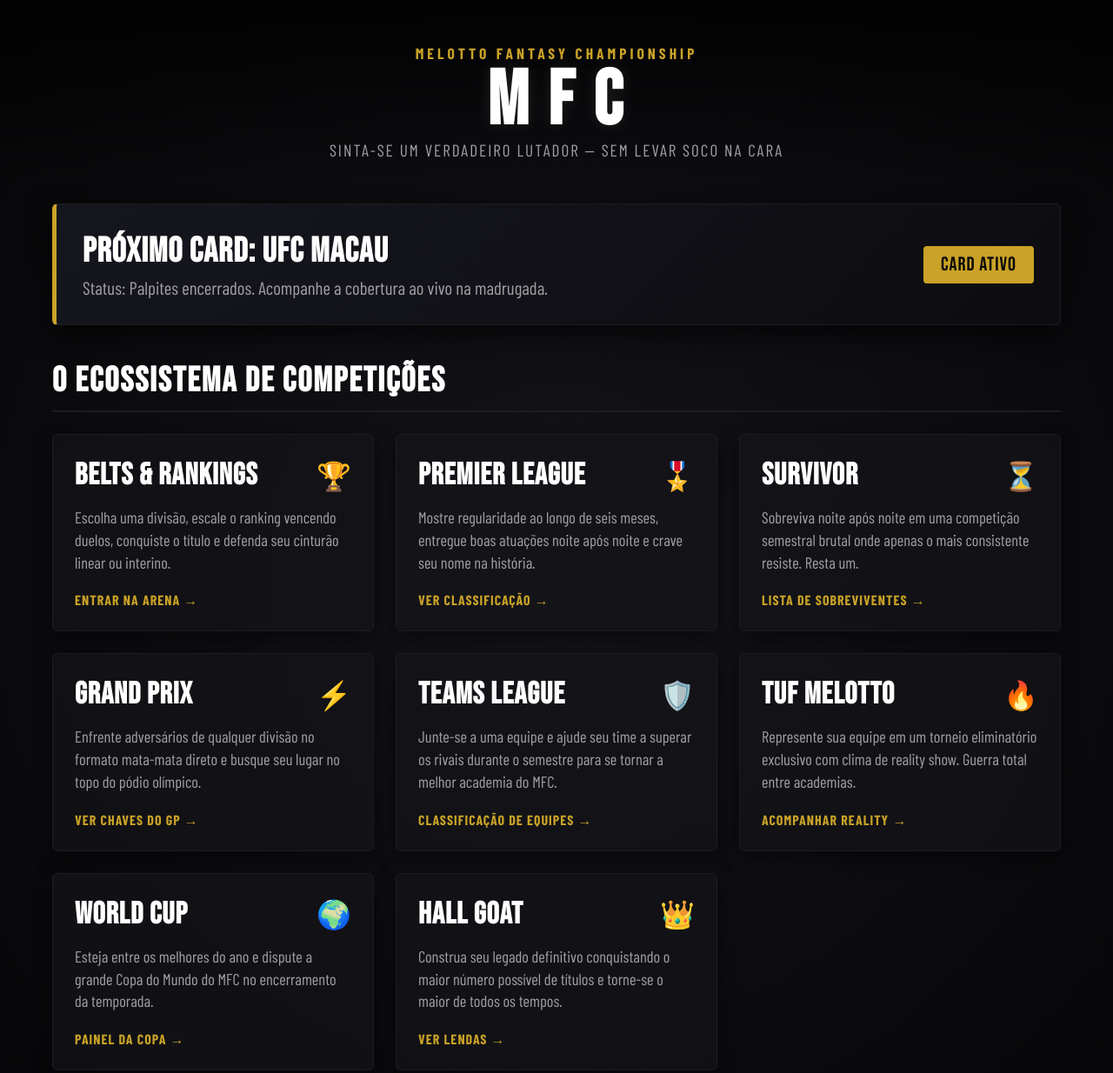
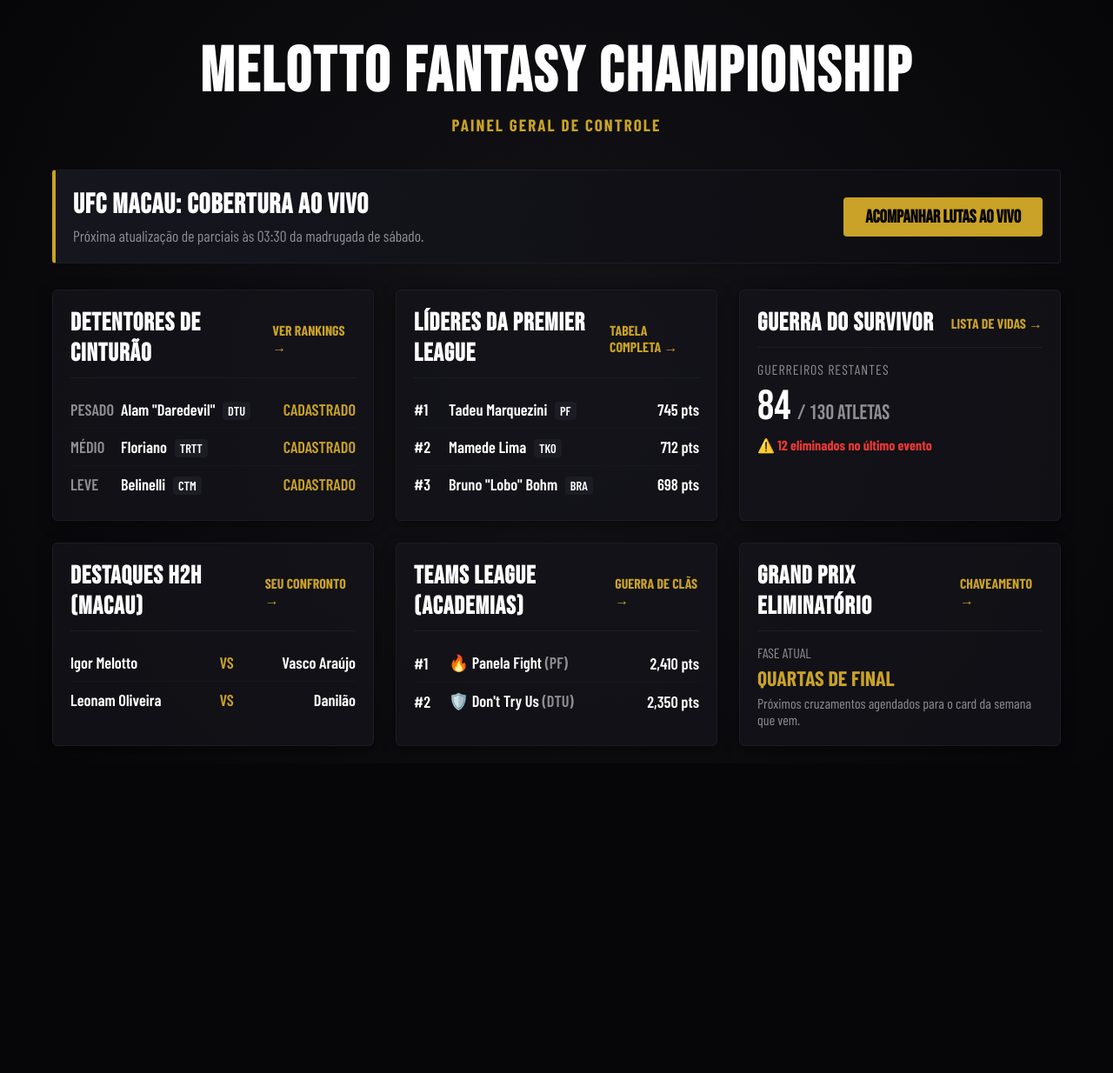
Before and after one commit to igormelotto94/igormelotto94.github.io, a plain HTML site: page index.html in a window 1280 px wide. Shown: the whole page at 87% size. After the commit the page ends 878 px from the top, so only its background shows below. Drawn offline with nearby package versions, Linux system fonts and the light colour scheme.

Commit message:
Add files via upload

```diff
--- a/index.html
+++ b/index.html
@@ -9,12 +9,13 @@
         :root {
             --bg-dark: #060608;
             --bg-gradient: radial-gradient(circle at center, #141419 0%, #060608 100%);
-            --card-bg: rgba(20, 20, 25, 0.7);
+            --card-bg: rgba(19, 19, 26, 0.75);
             --card-border: #1c1c24;
             --gold: #C9A227;
-            --gold-glow: rgba(201, 162, 39, 0.2);
+            --red: #E53935;
+            --green: #43A047;
             --white: #ffffff;
-            --gray-text: #a0a0a5;
+            --gray-text: #8e8e93;
         }
 
         body {
@@ -25,44 +26,30 @@
             margin: 0;
             padding: 0;
             box-sizing: border-box;
-            min-height: 100vh;
         }
 
-        /* CABEÇALHO PREMIUM */
         header {
             text-align: center;
-            padding: 50px 20px 30px 20px;
-            background: linear-gradient(to bottom, rgba(0,0,0,0.8) 0%, rgba(6,6,8,0) 100%);
-        }
-
-        .logo-sub {
-            font-size: 1.1rem;
-            color: var(--gold);
-            letter-spacing: 4px;
-            text-transform: uppercase;
-            margin: 0;
-            font-weight: 700;
+            padding: 40px 20px 20px 20px;
         }
 
         header h1 {
             font-family: 'Bebas Neue', sans-serif;
-            font-size: 5.5rem;
-            margin: 5px 0;
-            letter-spacing: 4px;
-            line-height: 0.9;
+            font-size: 4.5rem;
+            margin: 0;
+            letter-spacing: 3px;
             color: var(--white);
-            text-shadow: 0 0 20px rgba(255,255,255,0.1);
         }
 
-        .logo-slogan {
+        header p {
             font-size: 1.2rem;
-            color: var(--gray-text);
+            color: var(--gold);
+            margin: 5px 0 0 0;
+            text-transform: uppercase;
             letter-spacing: 2px;
-            text-transform: uppercase;
-            margin: 0;
+            font-weight: 700;
         }
 
-        /* CONTAINER PRINCIPAL */
         .container {
             width: 100%;
             max-width: 1200px;
@@ -71,271 +58,268 @@
             box-sizing: border-box;
         }
 
-        /* BANNER DE DESTAQUE DINÂMICO */
-        .highlight-banner {
-            background: linear-gradient(135deg, #16161f 0%, #0c0c10 100%);
+        /* LIVE BAR (STATUS DO CARD DA SEMANA) */
+        .live-status-bar {
+            background: linear-gradient(90deg, #16161f 0%, #0c0c10 100%);
             border: 1px solid var(--card-border);
-            border-left: 5px solid var(--gold);
-            border-radius: 6px;
-            padding: 30px;
-            margin-bottom: 40px;
-            box-shadow: 0 10px 30px rgba(0,0,0,0.7);
+            border-left: 4px solid var(--gold);
+            border-radius: 4px;
+            padding: 20px;
+            margin-bottom: 30px;
             display: flex;
             justify-content: space-between;
             align-items: center;
             flex-wrap: wrap;
-            gap: 20px;
+            gap: 15px;
         }
 
-        .banner-content h2 {
+        .live-info h2 {
             font-family: 'Bebas Neue', sans-serif;
-            font-size: 2.5rem;
+            font-size: 2rem;
             margin: 0;
             letter-spacing: 1px;
-            color: var(--white);
         }
 
-        .banner-content p {
-            font-size: 1.3rem;
+        .live-info p {
+            margin: 5px 0 0 0;
             color: var(--gray-text);
-            margin: 5px 0 0 0;
+            font-size: 1.1rem;
         }
 
-        .banner-badge {
+        .btn-action {
             background: var(--gold);
-            color: var(--bg-dark);
+            color: #000;
+            text-decoration: none;
             font-family: 'Bebas Neue', sans-serif;
-            font-size: 1.4rem;
-            padding: 8px 20px;
+            font-size: 1.3rem;
+            padding: 10px 25px;
             border-radius: 4px;
+            font-weight: bold;
+            transition: transform 0.2s;
+        }
+
+        .btn-action:hover {
+            transform: scale(1.05);
+        }
+
+        /* GRID DO DASHBOARD */
+        .dashboard-grid {
+            display: grid;
+            grid-template-columns: repeat(auto-fit, minmax(340px, 1fr));
+            gap: 25px;
+        }
+
+        .dash-card {
+            background: var(--card-bg);
+            border: 1px solid var(--card-border);
+            border-radius: 6px;
+            padding: 20px;
+            box-shadow: 0 4px 15px rgba(0,0,0,0.5);
+        }
+
+        .card-title-bar {
+            display: flex;
+            justify-content: space-between;
+            align-items: center;
+            border-bottom: 1px solid var(--card-border);
+            padding-bottom: 10px;
+            margin-bottom: 15px;
+        }
+
+        .card-title-bar h3 {
+            font-family: 'Bebas Neue', sans-serif;
+            font-size: 1.8rem;
+            margin: 0;
             letter-spacing: 1px;
+        }
+
+        .card-link {
+            color: var(--gold);
+            text-decoration: none;
+            font-size: 1rem;
+            font-weight: bold;
             text-transform: uppercase;
         }
 
-        /* SEÇÃO DO HUB DE COMPETIÇÕES */
-        .section-title {
-            font-family: 'Bebas Neue', sans-serif;
-            font-size: 2.5rem;
-            letter-spacing: 2px;
-            margin-bottom: 25px;
-            border-bottom: 2px solid var(--card-border);
-            padding-bottom: 10px;
-            text-transform: uppercase;
+        /* MINI TABELAS E DADOS INTERNOS */
+        .data-list {
+            width: 100%;
+            border-collapse: collapse;
         }
 
-        .hub-grid {
-            display: grid;
-            grid-template-columns: repeat(auto-fit, minmax(280px, 1fr));
-            gap: 25px;
-            margin-bottom: 60px;
+        .data-list tr {
+            border-bottom: 1px solid rgba(28, 28, 36, 0.5);
         }
 
-        /* CARDS DA ARENA */
-        .hub-card {
-            background: var(--card-bg);
-            border: 1px solid var(--card-border);
-            border-radius: 6px;
-            padding: 25px;
-            position: relative;
-            box-shadow: 0 6px 20px rgba(0,0,0,0.5);
-            transition: all 0.3s cubic-bezier(0.25, 0.8, 0.25, 1);
-            cursor: pointer;
-            text-decoration: none;
-            color: inherit;
-            display: flex;
-            flex-direction: column;
-            justify-content: space-between;
+        .data-list tr:last-child {
+            border: none;
         }
 
-        .hub-card:hover {
-            transform: translateY(-5px);
-            border-color: var(--gold);
-            box-shadow: 0 12px 30px var(--gold-glow);
-            background: rgba(25, 25, 35, 0.9);
+        .data-list td {
+            padding: 10px 0;
+            font-size: 1.15rem;
+            font-weight: 600;
         }
 
-        .card-header {
-            display: flex;
-            justify-content: space-between;
-            align-items: center;
-            margin-bottom: 15px;
+        .text-right { text-align: right; }
+        .text-gold { color: var(--gold); }
+        .text-gray { color: var(--gray-text); }
+
+        .badge-team {
+            background: #1c1c24;
+            padding: 2px 6px;
+            border-radius: 4px;
+            font-size: 0.9rem;
+            margin-left: 5px;
         }
 
-        .card-icon {
-            font-size: 2rem;
-            color: var(--gold);
+        .survivor-count {
+            font-size: 3rem;
+            font-family: 'Bebas Neue', sans-serif;
+            color: var(--white);
+            margin: 10px 0 0 0;
+            line-height: 1;
         }
 
-        .card-title {
-            font-family: 'Bebas Neue', sans-serif;
-            font-size: 2.2rem;
-            margin: 0;
-            letter-spacing: 1px;
-            text-transform: uppercase;
-            color: var(--white);
-        }
-
-        .card-desc {
-            font-size: 1.15rem;
-            color: var(--gray-text);
-            line-height: 1.4;
-            margin: 0 0 20px 0;
-        }
-
-        .card-footer {
-            font-weight: 700;
-            font-size: 1rem;
-            text-transform: uppercase;
-            letter-spacing: 1px;
-            color: var(--gold);
-            display: flex;
-            align-items: center;
-            gap: 5px;
-        }
-
-        /* RESPONSIVIDADE MONSTRO (MOBILE-FIRST) */
+        /* RESPONSIVIDADE */
         @media (max-width: 768px) {
-            header h1 {
-                font-size: 3.5rem;
-            }
-            .logo-sub {
-                font-size: 0.9rem;
-                letter-spacing: 2px;
-            }
-            .logo-slogan {
-                font-size: 1rem;
-            }
-            .highlight-banner {
-                text-align: center;
-                justify-content: center;
-                padding: 20px;
-            }
-            .banner-content h2 {
-                font-size: 2rem;
-            }
+            header h1 { font-size: 3rem; }
+            .live-status-bar { text-align: center; justify-content: center; }
         }
     </style>
 </head>
 <body>
 
-    <!-- PORTAL SIGNATURE -->
     <header>
-        <p class="logo-sub">Melotto Fantasy Championship</p>
-        <h1>M F C</h1>
-        <p class="logo-slogan">Sinta-se um verdadeiro lutador — sem levar soco na cara</p>
+        <h1>MELOTTO FANTASY CHAMPIONSHIP</h1>
+        <p>Painel Geral de Controle</p>
     </header>
 
     <div class="container">
 
-        <!-- TERMÔMETRO/STATUS DA SEMANA DE LUTA -->
-        <div class="highlight-banner">
-            <div class="banner-content">
-                <h2>PRÓXIMO CARD: UFC MACAU</h2>
-                <p>Status: Palpites encerrados. Acompanhe a cobertura ao vivo na madrugada.</p>
+        <!-- CONTROL CENTRAL: EVENTO DA SEMANA -->
+        <div class="live-status-bar">
+            <div class="live-info">
+                <h2>UFC MACAU: COBERTURA AO VIVO</h2>
+                <p>Próxima atualização de parciais às 03:30 da madrugada de sábado.</p>
             </div>
-            <div class="banner-badge">CARD ATIVO</div>
+            <a href="#" class="btn-action">Acompanhar Lutas Ao Vivo</a>
         </div>
 
-        <h2 class="section-title">O Ecossistema de Competições</h2>
+        <!-- DASHBOARD COM INFORMAÇÕES DIRETAS -->
+        <div class="dashboard-grid">
 
-        <!-- O HUB COMPLETO BASEADO NA SUA APRESENTAÇÃO -->
-        <div class="hub-grid">
+            <!-- WIDGET: CINTURÕES DIVISIONAIS -->
+            <div class="dash-card">
+                <div class="card-title-bar">
+                    <h3>Detentores de Cinturão</h3>
+                    <a href="#" class="card-link">Ver Rankings →</a>
+                </div>
+                <table class="data-list">
+                    <tr>
+                        <td class="text-gray">PESADO</td>
+                        <td>Alam "Daredevil" <span class="badge-team">DTU</span></td>
+                        <td class="text-right text-gold">CADASTRADO</td>
+                    </tr>
+                    <tr>
+                        <td class="text-gray">MÉDIO</td>
+                        <td>Floriano <span class="badge-team">TRTT</span></td>
+                        <td class="text-right text-gold">CADASTRADO</td>
+                    </tr>
+                    <tr>
+                        <td class="text-gray">LEVE</td>
+                        <td>Belinelli <span class="badge-team">CTM</span></td>
+                        <td class="text-right text-gold">CADASTRADO</td>
+                    </tr>
+                </table>
+            </div>
 
-            <!-- BELTS -->
-            <a href="#" class="hub-card">
-                <div>
-                    <div class="card-header">
-                        <h3 class="card-title">Belts & Rankings</h3>
-                        <div class="card-icon">🏆</div>
-                    </div>
-                    <p class="card-desc">Escolha uma divisão, escale o ranking vencendo duelos, conquiste o título e defenda seu cinturão linear ou interino.</p>
+            <!-- WIDGET: PREMIER LEAGUE -->
+            <div class="dash-card">
+                <div class="card-title-bar">
+                    <h3>Líderes da Premier League</h3>
+                    <a href="#" class="card-link">Tabela Completa →</a>
                 </div>
-                <div class="card-footer">Entrar na Arena →</div>
-            </a>
+                <table class="data-list">
+                    <tr>
+                        <td style="width: 40px;">#1</td>
+                        <td>Tadeu Marquezini <span class="badge-team">PF</span></td>
+                        <td class="text-right">745 pts</td>
+                    </tr>
+                    <tr>
+                        <td>#2</td>
+                        <td>Mamede Lima <span class="badge-team">TKO</span></td>
+                        <td class="text-right">712 pts</td>
+                    </tr>
+                    <tr>
+                        <td>#3</td>
+                        <td>Bruno "Lobo" Bohm <span class="badge-team">BRA</span></td>
+                        <td class="text-right">698 pts</td>
+                    </tr>
+                </table>
+            </div>
 
-            <!-- PREMIER LEAGUE -->
-            <a href="#" class="hub-card">
-                <div>
-                    <div class="card-header">
-                        <h3 class="card-title">Premier League</h3>
-                        <div class="card-icon">🎖️</div>
-                    </div>
-                    <p class="card-desc">Mostre regularidade ao longo de seis meses, entregue boas atuações noite após noite e crave seu nome na história.</p>
+            <!-- WIDGET: SURVIVOR STATUS -->
+            <div class="dash-card">
+                <div class="card-title-bar">
+                    <h3>Guerra do Survivor</h3>
+                    <a href="#" class="card-link">Lista de Vidas →</a>
                 </div>
-                <div class="card-footer">Ver Classificação →</div>
-            </a>
+                <p class="text-gray" style="margin: 0; text-transform: uppercase; letter-spacing: 1px;">Guerreiros Restantes</p>
+                <div class="survivor-count">84 <span style="font-size: 1.5rem; color: var(--gray-text);">/ 130 ATLETAS</span></div>
+                <p style="margin: 10px 0 0 0; color: var(--red); font-weight: bold;">⚠️ 12 eliminados no último evento</p>
+            </div>
 
-            <!-- SURVIVOR -->
-            <a href="#" class="hub-card">
-                <div>
-                    <div class="card-header">
-                        <h3 class="card-title">Survivor</h3>
-                        <div class="card-icon">⏳</div>
-                    </div>
-                    <p class="card-desc">Sobreviva noite após noite em uma competição semestral brutal onde apenas o mais consistente resiste. Resta um.</p>
+            <!-- WIDGET: CONFRONTOS DIRETOS DO CARD -->
+            <div class="dash-card">
+                <div class="card-title-bar">
+                    <h3>Destaques H2H (Macau)</h3>
+                    <a href="#" class="card-link">Seu Confronto →</a>
                 </div>
-                <div class="card-footer">Lista de Sobreviventes →</div>
-            </a>
+                <table class="data-list">
+                    <tr>
+                        <td>Igor Melotto</td>
+                        <td class="text-gold" style="text-align: center;">VS</td>
+                        <td class="text-right">Vasco Araújo</td>
+                    </tr>
+                    <tr>
+                        <td>Leonam Oliveira</td>
+                        <td class="text-gold" style="text-align: center;">VS</td>
+                        <td class="text-right">Danilão</td>
+                    </tr>
+                </table>
+            </div>
 
-            <!-- GRAND PRIX -->
-            <a href="#" class="hub-card">
-                <div>
-                    <div class="card-header">
-                        <h3 class="card-title">Grand Prix</h3>
-                        <div class="card-icon">⚡</div>
-                    </div>
-                    <p class="card-desc">Enfrente adversários de qualquer divisão no formato mata-mata direto e busque seu lugar no topo do pódio olímpico.</p>
+            <!-- WIDGET: TEAMS LEAGUE -->
+            <div class="dash-card">
+                <div class="card-title-bar">
+                    <h3>Teams League (Academias)</h3>
+                    <a href="#" class="card-link">Guerra de Clãs →</a>
                 </div>
-                <div class="card-footer">Ver Chaves do GP →</div>
-            </a>
+                <table class="data-list">
+                    <tr>
+                        <td style="width: 40px;">#1</td>
+                        <td>🔥 Panela Fight <span class="text-gray">(PF)</span></td>
+                        <td class="text-right">2,410 pts</td>
+                    </tr>
+                    <tr>
+                        <td>#2</td>
+                        <td>🛡️ Don't Try Us <span class="text-gray">(DTU)</span></td>
+                        <td class="text-right">2,350 pts</td>
+                    </tr>
+                </table>
+            </div>
 
-            <!-- TEAMS LEAGUE -->
-            <a href="#" class="hub-card">
-                <div>
-                    <div class="card-header">
-                        <h3 class="card-title">Teams League</h3>
-                        <div class="card-icon">🛡️</div>
-                    </div>
-                    <p class="card-desc">Junte-se a uma equipe e ajude seu time a superar os rivais durante o semestre para se tornar a melhor academia do MFC.</p>
+            <!-- WIDGET: GRAND PRIX (MATA-MATA) -->
+            <div class="dash-card">
+                <div class="card-title-bar">
+                    <h3>Grand Prix Eliminatório</h3>
+                    <a href="#" class="card-link">Chaveamento →</a>
                 </div>
-                <div class="card-footer">Classificação de Equipes →</div>
-            </a>
-
-            <!-- TUF MELOTTO -->
-            <a href="#" class="hub-card">
-                <div>
-                    <div class="card-header">
-                        <h3 class="card-title">TUF Melotto</h3>
-                        <div class="card-icon">🔥</div>
-                    </div>
-                    <p class="card-desc">Represente sua equipe em um torneio eliminatório exclusivo com clima de reality show. Guerra total entre academias.</p>
-                </div>
-                <div class="card-footer">Acompanhar Reality →</div>
-            </a>
-
-            <!-- WORLD CUP -->
-            <a href="#" class="hub-card">
-                <div>
-                    <div class="card-header">
-                        <h3 class="card-title">World Cup</h3>
-                        <div class="card-icon">🌍</div>
-                    </div>
-                    <p class="card-desc">Esteja entre os melhores do ano e dispute a grande Copa do Mundo do MFC no encerramento da temporada.</p>
-                </div>
-                <div class="card-footer">Painel da Copa →</div>
-            </a>
-
-            <!-- GOAT -->
-            <a href="#" class="hub-card">
-                <div>
-                    <div class="card-header">
-                        <h3 class="card-title">Hall GOAT</h3>
-                        <div class="card-icon">👑</div>
-                    </div>
-                    <p class="card-desc">Construa seu legado definitivo conquistando o maior número possível de títulos e torne-se o maior de todos os tempos.</p>
-                </div>
-                <div class="card-footer">Ver Lendas →</div>
-            </a>
+                <p class="text-gray" style="margin: 0; text-transform: uppercase;">Fase Atual</p>
+                <p style="font-size: 1.5rem; font-weight: bold; margin: 5px 0 0 0; color: var(--gold);">QUARTAS DE FINAL</p>
+                <p class="text-gray" style="margin: 5px 0 0 0;">Próximos cruzamentos agendados para o card da semana que vem.</p>
+            </div>
 
         </div>
 
```
